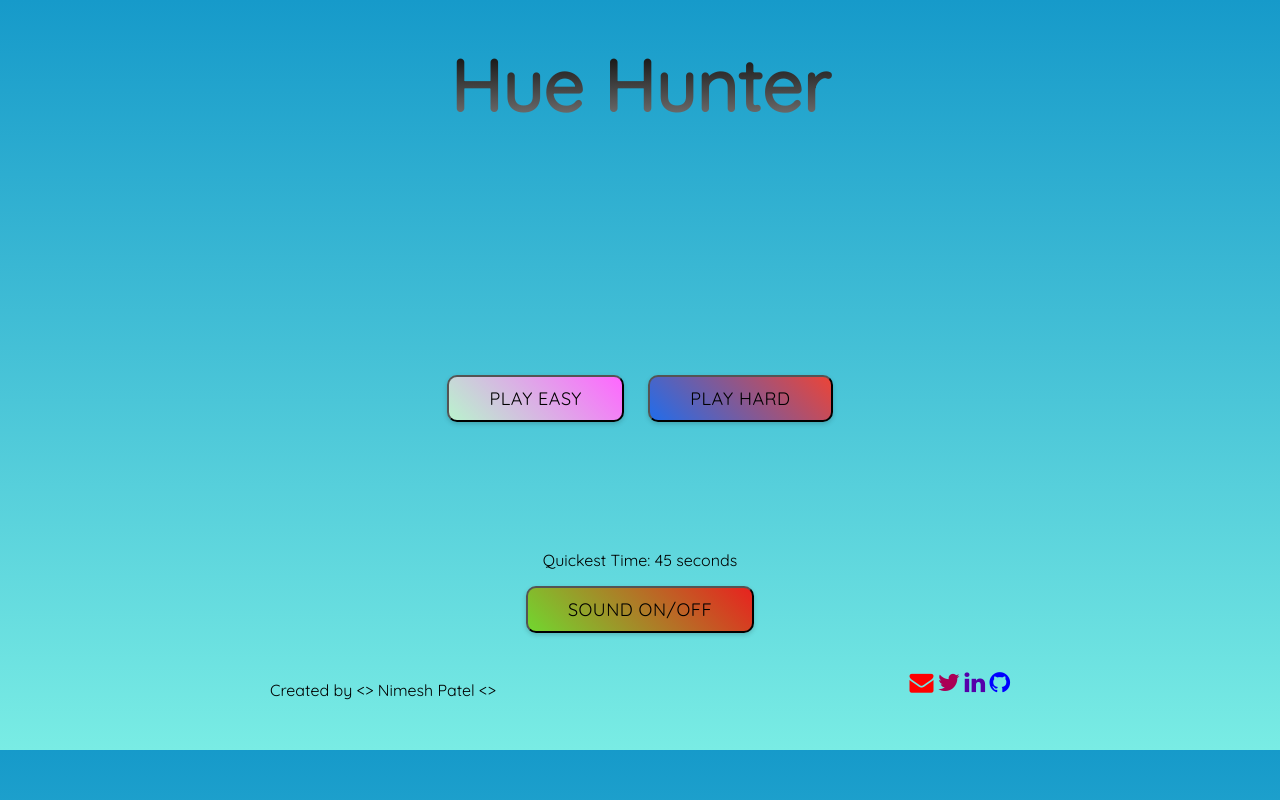
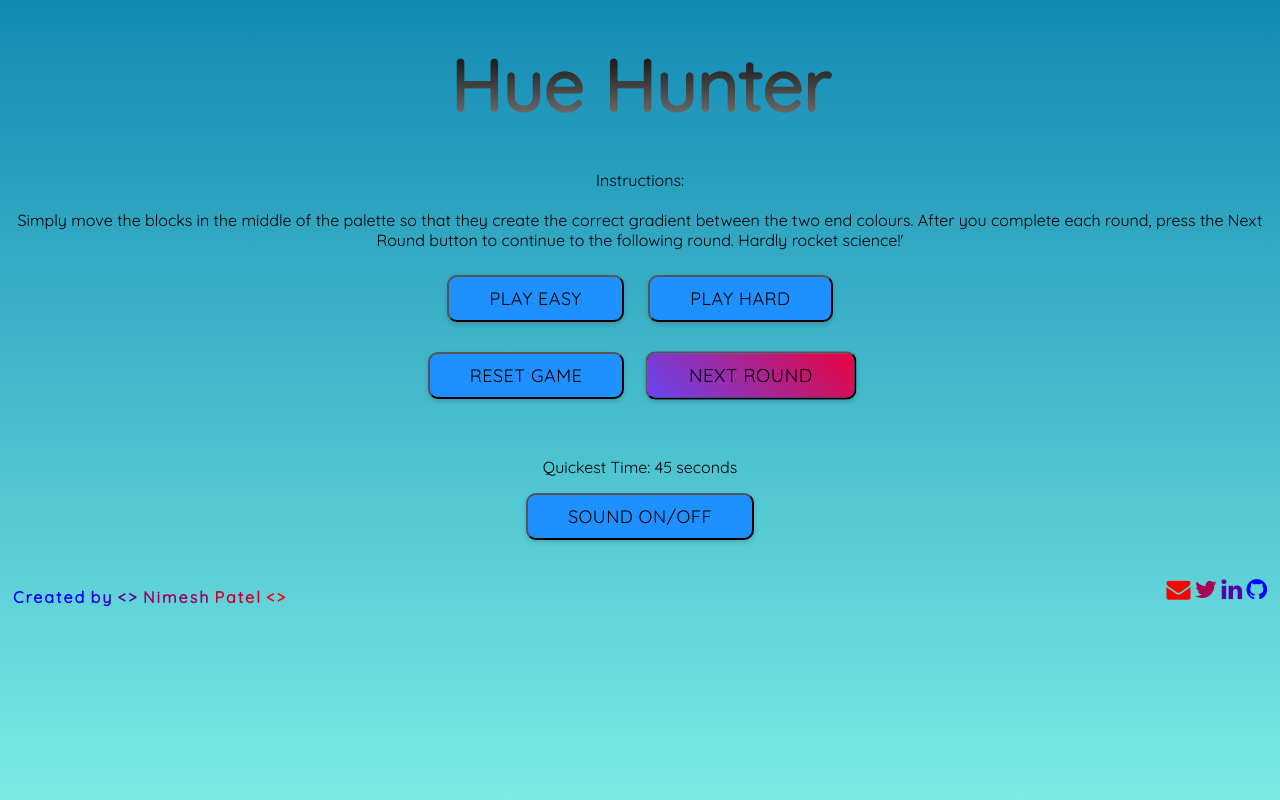
Before and after one commit to n2kp/project-zero, a PHP site: page / in a window 1280 px wide. Run offline with PHP 8.4, Linux system fonts and the light colour scheme; some libraries are stand-ins or nearby versions.

Commit message:
Preliminary CSS complete

```diff
--- a/index.html
+++ b/index.html
@@ -2,6 +2,7 @@
 <html>
 <head>
   <meta charset="UTF-8">
+  <!-- <meta name="viewport" content="width=device-width, initial-scale=1"> -->
   <title>Project Zero</title>
   <script
   src="https://code.jquery.com/jquery-3.2.1.min.js"
@@ -16,7 +17,7 @@
 <body>
   <header>
 
-    <h1 class="animated lightSpeedIn">Hue Hunter</h1>
+    <h1 class="animated jello">Hue Hunter</h1>
 
   </header>
 
@@ -27,14 +28,18 @@
         <p hidden class="roundDisplay"> Round <span class="round"></span></p>
       </div>
 
+      <div class="instructions">
+        <p>Instructions: <br><br>Simply move the blocks in the middle of the palette so that they create the correct gradient between the two end colours. After you complete each round, press the Next Round button to continue to the following round. Hardly rocket science!'</p>
+      </div>
+
       <div class="difficulty">
         <button type="button" class="easyButton">Play Easy</button>
         <button type="button" class="hardButton">Play Hard</button>
       </div>
 
       <div class="inplay">
-        <button hidden type="button" class="resetButton">Reset Game</button>
-        <button hidden type="button" class="nextButton animated infinite pulse">Next Round</button>
+        <button type="button" class="resetButton">Reset Game</button>
+        <button type="button" class="nextButton animated infinite pulse">Next Round</button>
       </div>
 
       <div class="scoreSound">
@@ -48,7 +53,14 @@
   <footer>
 
     <div class="leftfoot">
-      <p>Created by &#60&#62&#32;Nimesh Patel&#32;&#60&#62</p>
+      <p>
+        <span class="foot1">Created</span>
+        <span class="foot2">by</span>
+        <span class="foot3">&#60&#62</span>
+        <span class="foot4">Nimesh</span>
+        <span class="foot5">Patel</span>
+        <span class="foot6">&#60&#62</span>
+      </p>
     </div>
 
     <div class="rightfoot">
--- a/src/js/app.js
+++ b/src/js/app.js
@@ -108,7 +108,7 @@ $(() => {
     console.log('clicked');
 
     if ($(e.target).hasClass('easyButton')) {
-      alert('You\'re about to start easy mode. Instructions: Simply move the blocks in the middle of the palette so that they create the correct gradient between the two end colours. After you complete each round, press the Next Round button to continue to the following round. Hardly rocket science!');
+      alert('Easy Mode Selected');
       roundCounter++;
       $round.text(roundCounter);
       roundNumber = 1;
@@ -121,7 +121,7 @@ $(() => {
       changeColor();
 
     } else if ($(e.target).hasClass('hardButton')) {
-      alert('You\'re about to start hard mode. Instructions: Simply move the blocks in the middle of the palette so that they create the correct gradient between the two end colours. After you complete each round, press the Next Round button to continue to the following round.  Hardly rocket science!');
+      alert('Hard Mode Selected');
       roundCounter++;
       $round.text(roundCounter);
       roundNumber = 5;
--- a/src/scss/main.scss
+++ b/src/scss/main.scss
@@ -2,9 +2,14 @@
     box-sizing: border-box;
 }
 
+html {
+  min-height: 100%;
+}
+
 body {
-  background: linear-gradient(to top, #79ece4, #169aca);
+  background: linear-gradient(to top, #79ece4, #138ab5);
   font-family: 'Quicksand', sans-serif;
+  min-height: 100%;
 }
 
 header h1 {
@@ -19,25 +24,16 @@ header h1 {
 
 main {
   margin: 0 auto;
-  width: 750px;
+  max-width: 100%;
 }
 
-// footer {
-//   font-family: 'Quicksand', sans-serif;
-//   background: linear-gradient(to left, #169c93, #1590bc);
-//   border-radius: 10px;
-//   // border: 1px solid dodgerBlue;
-//   font-size: 16px;
-//   margin: 30px auto;
-//   width: 650px;
-//   padding: 1px 0;
-// }
 
 footer {
-  width: 750px;
+  width: 100%;
   height: 70px;
   margin: 15px auto;
   padding: 5px;
+  display: block;
 
   p {
     height: 50px;
@@ -47,20 +43,29 @@ footer {
   .leftfoot {
     float: left;
     height: 50px;
+    // width: 50%;
   }
 
   .rightfoot {
     float: right;
     height: 50px;
+    // width: 50%;
   }
 }
 
 .gameBoard {
-  // background-color: lightGrey;
-  width: 750px;
-  height: 180px;
+  width: 100%;
+  // height: 180px;
   margin-top: 10px;
   text-align: center;
+}
+
+.instructions {
+  width: 100%;
+  margin: 0 auto;
+  text-align: center;
+  font-family: 'Quicksand', sans-serif;
+  font-size: 16px;
 }
 
 .roundDisplay {
@@ -87,23 +92,21 @@ footer {
 }
 
 .difficulty {
-  // background-color: yellow;
-  width: 750px;
+  width: 100%;
+  // height: 60px;
+  margin-top: 20px;
+  text-align: center;
+}
+
+.inplay {
+  width: 100%;
   height: 60px;
   margin-top: 20px;
   text-align: center;
 }
 
-.inplay {
-  // background-color: red;
-  width: 750px;
-  height: 60px;
-  margin-top: 10px;
-}
-
 .scoreSound {
-  // background-color: green;
-  width: 750px;
+  width: 100%;
   height: 100px;
   margin-top: 50px;
   text-align: center;
@@ -121,30 +124,31 @@ button {
   -webkit-transition: box-shadow 1s ease;
 	transition: box-shadow 1s ease;
   margin: 5px 10px;
+  background-color: dodgerBlue;
 }
 
 .easyButton {
-  background: linear-gradient(45deg, #b9f3cd 0%, #dcade6 50%, #ff66ff 100%);
+//   background: linear-gradient(45deg, #b9f3cd 0%, #dcade6 50%, #ff66ff 100%);
   color: black;
 }
-
+//
 .hardButton {
-  background: linear-gradient(45deg, #216deb 0%, #875891 50%, #ec4437 100%);
+//   background: linear-gradient(45deg, #216deb 0%, #875891 50%, #ec4437 100%);
   color: black;
 }
-
+//
 .resetButton {
-  background: linear-gradient(45deg, #5ca10e 0%, #9e7a3b 50%, #df5369 100%);
-  float: left;
+//   background: linear-gradient(45deg, #5ca10e 0%, #9e7a3b 50%, #df5369 100%);
+  // margin-right: 50px;
 }
-
+//
 .nextButton{
   background: linear-gradient(45deg, #6746f2 0%, #a72597 50%, #e8043d 100%);
-  float: right;
+  // margin-left: 50px;
 }
 
 .soundOnOff {
-  background: linear-gradient(45deg, #71d72f 0%, #ad7d27 50%, #e8221f 100%);
+//   background: linear-gradient(45deg, #71d72f 0%, #ad7d27 50%, #e8221f 100%);
   margin: 0 auto;
 }
 
@@ -152,28 +156,62 @@ button {
 .email {
   color: #FF0000;
 }
-
 .twit {
   color: #AA0055;
 }
-
 .linked {
   color: #5500AA;
 }
-
 .git {
   color: #0000FF;
 }
 
-// .leftfoot {
-//   float: left;
-//   // display: inline-block;
-//   height: 50px;
-// }
-//
-// .rightfoot {
-//   margin-top: 10px;
-//   float: right;
-//   // display: inline-block;
-//   height: 50px;
-// }
+
+.foot1 {
+  color: #0000FF;
+  font-weight: bold;
+  letter-spacing: 2px;
+}
+.foot2 {
+  color: #3300CC;
+  font-weight: bold;
+  letter-spacing: 2px;
+}
+.foot3 {
+  color: #660099;
+  font-weight: bold;
+  letter-spacing: 2px;
+}
+.foot4 {
+  color: #990066;
+  font-weight: bold;
+  letter-spacing: 2px;
+}
+.foot5 {
+  color: #CC0033;
+  font-weight: bold;
+  letter-spacing: 2px;
+}
+.foot6 {
+  color: #FF0000;
+  font-weight: bold;
+  letter-spacing: 2px;
+}
+
+
+@media only screen and (max-width: 700px) {
+  .square {
+    width: 100%;
+    height: 40px;
+    display: block;
+  }
+  .leftfoot, .rightfoot {
+    float: none;
+    display: inline-block;
+  }
+  .resetButton, .nextButton, easyButton, hardButton {
+    margin: 10px 10px;
+  }
+
+
+}
```
Also changed, not shown: public/css/main.css, public/js/app.js.
